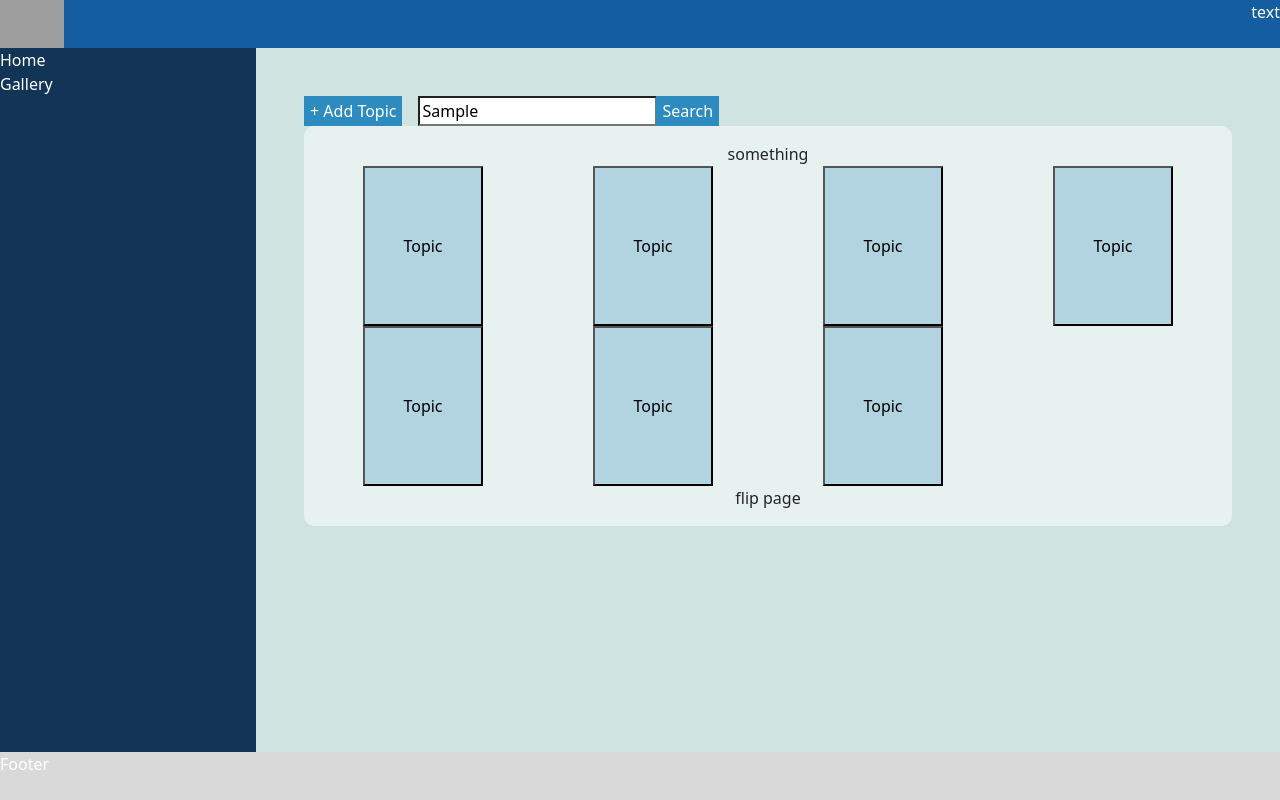
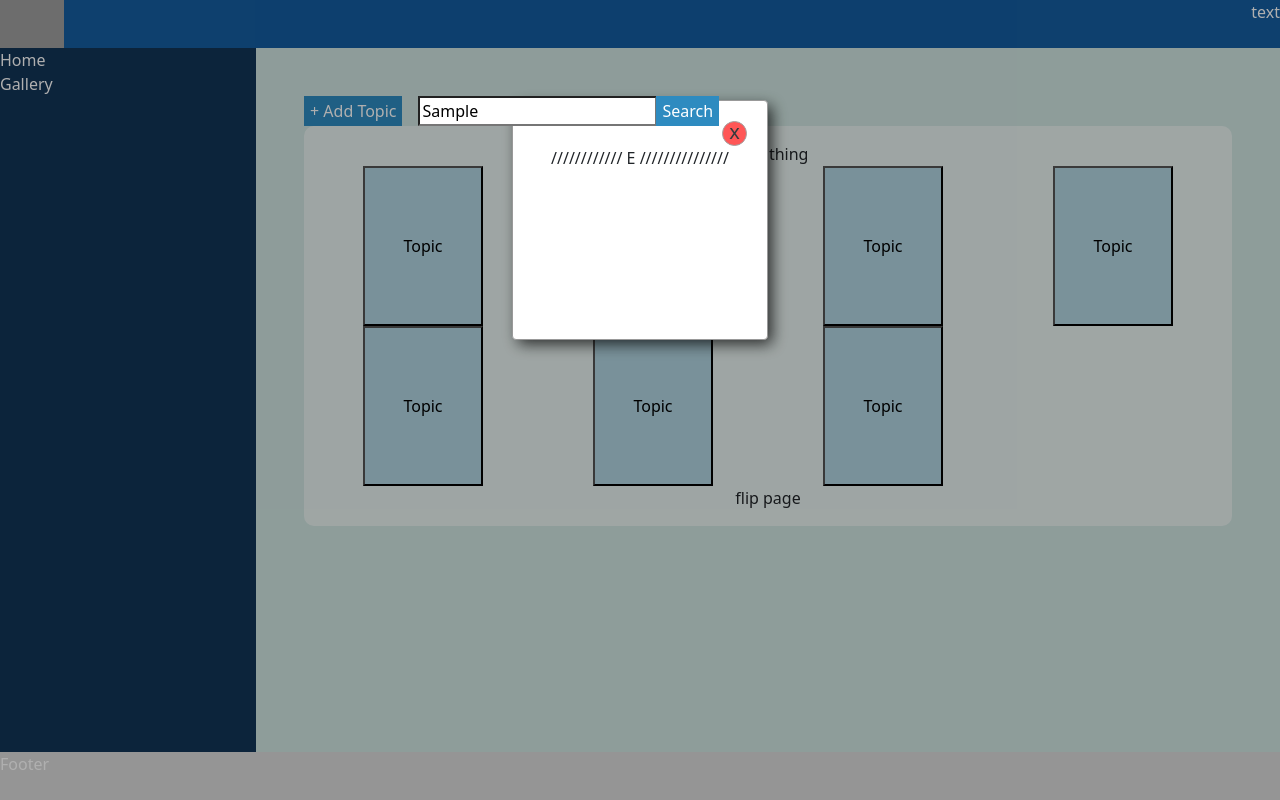
Before and after one commit to UniMemoi/UniMemoi, a React (Create React App) app: page /gallery in a window 1280 px wide. Both pictures are taken after typing "Sample" into the empty fields and a click on the button "+ Add Topic". Built offline with nearby package versions, Linux system fonts and the light colour scheme; grey boxes are pictures that could not be loaded.

Commit message:
Add UploadPopup template

```diff
--- /dev/null
+++ b/src/components/UploadPopup.js
@@ -0,0 +1,37 @@
+import React from "react";
+import "../styles/UploadPopup.scss";
+
+function UploadPopup(props) {
+    // Adapted from https://www.cluemediator.com/create-simple-popup-in-reactjs
+    return (
+        <div className="popup-box">
+             <div className="box">
+                 <div className="close-container">
+                     <span className="close-icon" onClick={props.handleClose}>x</span>
+                 </div>
+                {props.content}
+            </div>
+         </div>
+    );
+}
+
+export default UploadPopup;
+/*
+how to use:
+    const [isOpen, setIsOpen] = React.useState(true);
+
+    const togglePopup = () => {
+        setIsOpen(!isOpen);
+    }
+
+    return (
+         <input
+            type="button"
+            value="Click to Open Popup"
+            onClick={togglePopup}
+            />
+        {isOpen && <Popup
+            content={YOUR_CONTENT_HERE}
+            handleClose={togglePopup}
+    )
+*/
--- a/src/components/index.js
+++ b/src/components/index.js
@@ -1 +1,2 @@
 export  { default as Card } from './Card'
+export {default as UploadPopup} from './UploadPopup'
--- a/src/pages/Gallery.js
+++ b/src/pages/Gallery.js
@@ -1,6 +1,8 @@
 import { Card } from "../components";
+import { UploadPopup } from "../components";
 import "../styles/Gallery.scss"
 import { Button, Col, Input, InputGroup, Row } from 'reactstrap';
+import React from "react";
 
 
 const tempCard = {
@@ -12,15 +14,39 @@ const tempCardList = [
   tempCard, tempCard, tempCard, tempCard, tempCard, tempCard, tempCard
 ]
 
+
+
 const Gallery = () => {
+  const [isOpen, setIsOpen] = React.useState(false);
+
+  const togglePopup = () => {
+    setIsOpen(!isOpen);
+  };
+
   return (
     <div className="gallery">
       <div className="topics">
-      <button className={"text-button"}>+ Add Topic</button>
+
+        <button
+            type="button"
+            value="Login"
+            onClick={togglePopup}
+            className={"text-button"}>+ Add Topic</button>
+          {isOpen && (
+              <UploadPopup
+                content={
+                  <p>//////////// E ///////////////</p>
+                }
+                handleClose={togglePopup}
+              />
+            )}
+
         <InputGroup>
           <input />
+
           <button className={"text-button"}>Search</button>
         </InputGroup>
+
       </div>
       <section>
         <div className={"card-nav"}>something</div>
--- /dev/null
+++ b/src/styles/UploadPopup.scss
@@ -0,0 +1,48 @@
+/* Popup style */
+.popup-box {
+    position: fixed;
+    background: #00000050;
+    width: 100%;
+    height: 100vh;
+    top: 0;
+    left: 0;
+  }
+
+  .box {
+    position: relative;
+    margin: 0 auto;
+    width: 20%;
+    height: 30%;
+    max-height: 70vh;
+    margin-top: calc(100vh - 85vh - 20px);
+    background: #fff;
+    border-radius: 4px;
+    padding: 20px;
+    border: 1px solid #999;
+    overflow: auto;
+    box-shadow: 5px 5px 15px -1px rgba(0,0,0,0.75);
+    display: flex;
+    flex-direction: column;
+    align-items: center;
+  }
+
+  .close-container {
+    display: flex;
+    justify-content: right;
+    width: 100%;
+  }
+
+  .close-icon {
+    content: 'x';
+    cursor: pointer;
+    background: #ff4444;
+    opacity: 90%;
+    width: 25px;
+    height: 25px;
+    border-radius: 50%;
+    line-height: 20px;
+    text-align: center;
+    border: 1px solid #999;
+    font-size: 20px;
+
+  }
```
Also changed, not shown: 1 other file (tests, documents, lock files or other folders). Lines whose indentation alone changed are shown as unchanged.
